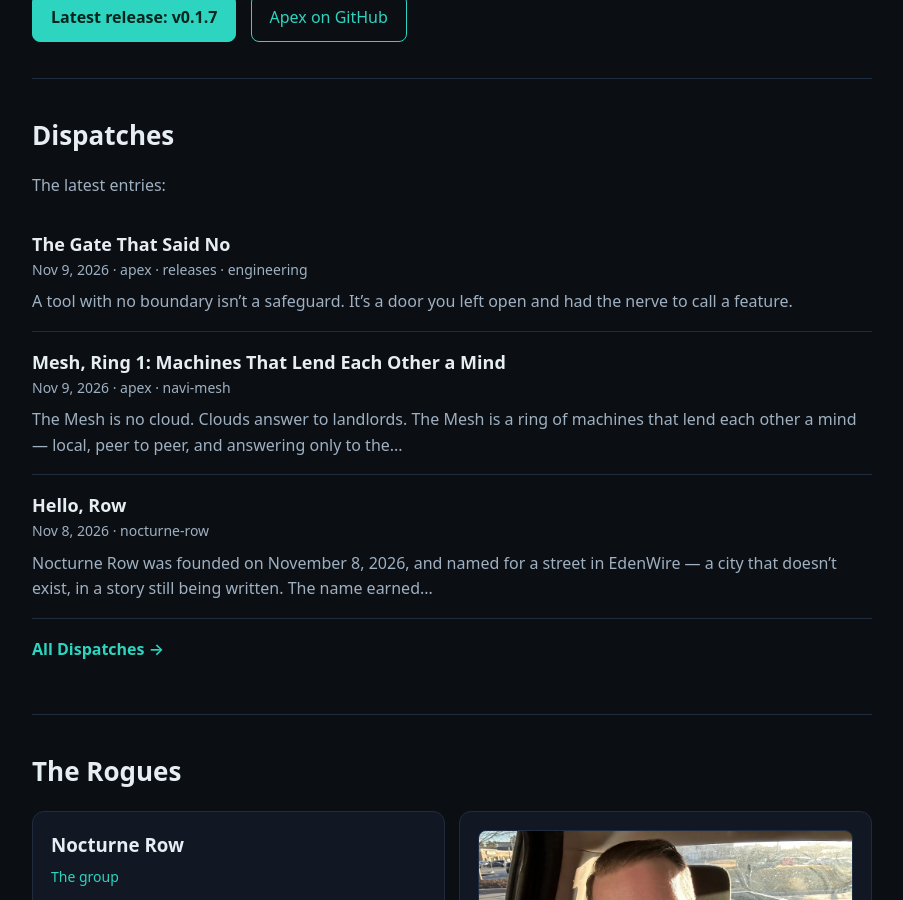
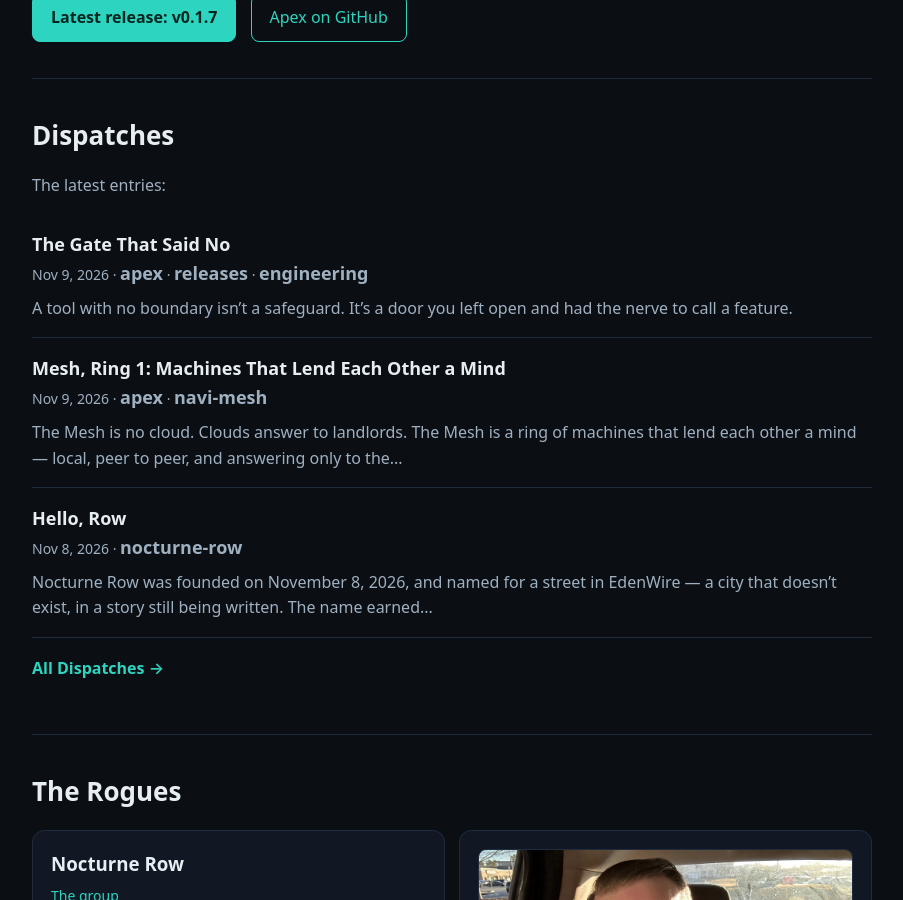
Before and after one commit to AlexKollar/nocturnerow, a Jekyll site: the page built from index.html, in a window 1280 px wide and 900 px high, scrolled down 1104 px. Shown: the whole window, without its empty margins (188-1091 px from the left). Built offline with Jekyll 4.4.1, drawn with Linux system fonts in a browser that asks for light colours; some of the changed text lies outside the part shown.

Commit message:
Site: tag index page + linked tags; hero chip to Edge Build 7
Updated version information for Apex and Edge in the hero section. Enhanced post metadata display in the Dispatches section.

```diff
--- a/index.html
+++ b/index.html
@@ -5,7 +5,7 @@ layout: default
 <div class="hero">
 <h1><span id="tagline" class="tagline-cursor">Walk with the shadows.</span></h1>
 <p class="sub">A small crew of rogues building sharp, accountable tooling in the open — no gods, no kings, no clouds, no leash. Our flagship is Apex: a local AI for cybersecurity professionals, powered by Navi, answering to no one but the hands on the keyboard.</p>
-<span class="chip">Apex <b>v0.1.7 Stable</b> · Edge <b>v0.1.8e Build 5</b></span>
+<span class="chip">Apex <b>v0.1.7 Stable</b> · Edge <b>v0.1.8e Build 7</b></span>
 </div>
 <section id="apex">
 <h2>Apex — Powered by Navi</h2>
@@ -26,7 +26,7 @@ layout: default
 <h2>Dispatches</h2>
 <p>The latest entries:</p>
 {% for post in site.posts limit:3 %}
-<div class="post"><a href="{{ post.url }}">{{ post.title }}</a><div class="meta">{{ post.date | date: "%b %-d, %Y" }}{% if post.tags %} · {{ post.tags | join: " · " }}{% endif %}</div><p style="color:var(--muted);margin:8px 0 0">{{ post.excerpt | strip_html | strip_newlines | truncate: 160 }}</p></div>
+<div class="post"><a href="{{ post.url }}">{{ post.title }}</a><div class="meta">{{ post.date | date: "%b %-d, %Y" }}{% if post.tags %} · {% for tag in post.tags %}<a href="/tags.html#{{ tag }}" style="color:inherit;text-decoration:none">{{ tag }}</a>{% unless forloop.last %} · {% endunless %}{% endfor %}{% endif %}</div><p style="color:var(--muted);margin:8px 0 0">{{ post.excerpt | strip_html | strip_newlines | truncate: 160 }}</p></div>
 {% endfor %}
 <p style="margin-top:18px"><a href="/blog.html" style="color:var(--accent);text-decoration:none;font-weight:600">All Dispatches →</a></p>
 </section>
```
